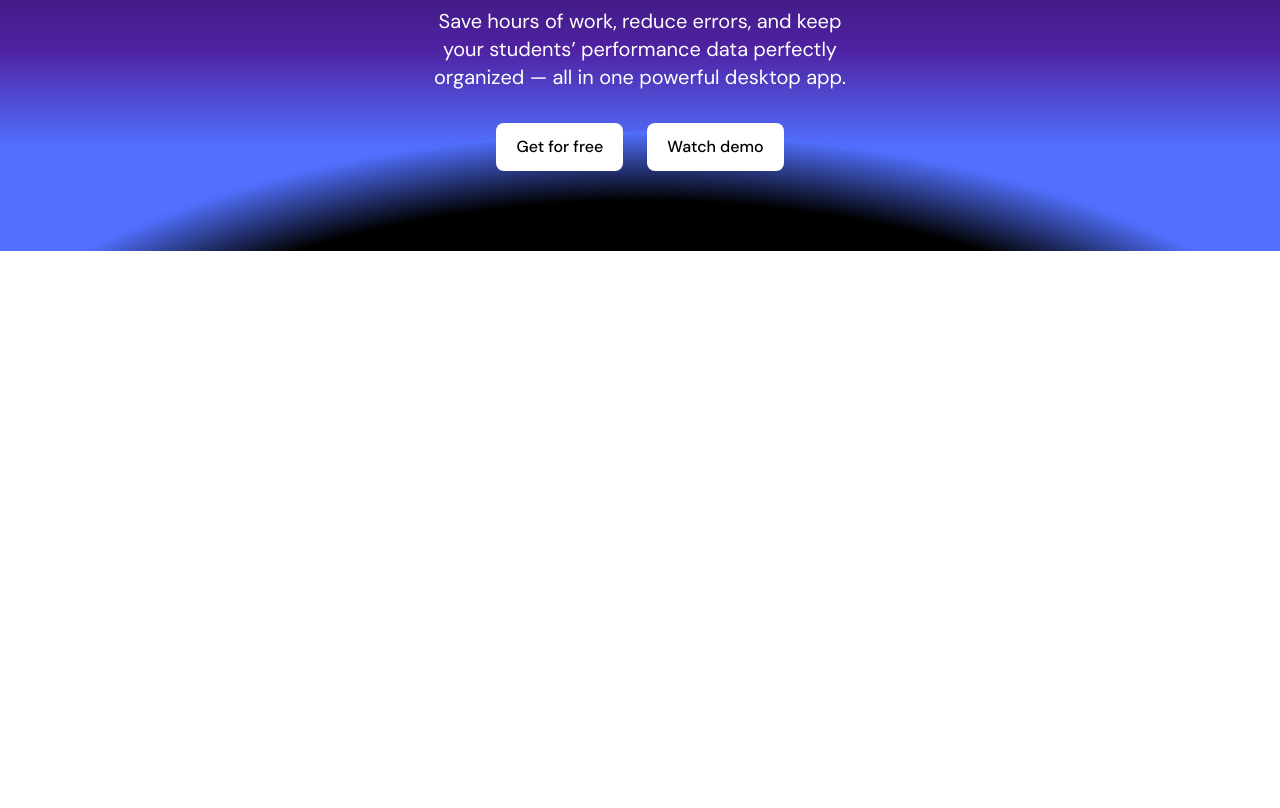
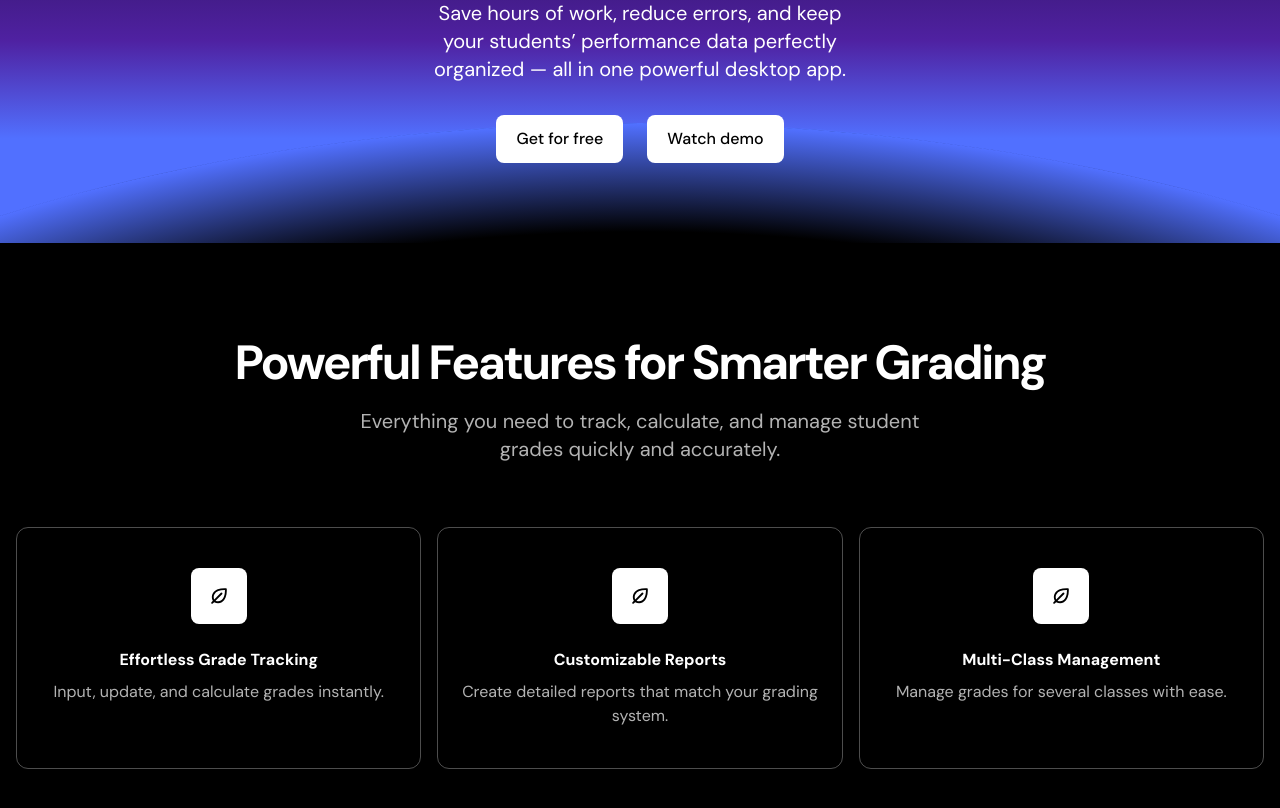
Before and after one commit to SamiraSiham/NotePilot, a Next.js app: page / in a window 1280 px wide. Shown: the part 420-1228 px from the top of the page. Before the commit the page ends 800 px from the top, so only its background shows below. Built offline with nearby package versions, Linux system fonts and the light colour scheme.

Commit message:
features

```diff
--- a/src/app/components/Features.jsx
+++ b/src/app/components/Features.jsx
@@ -1,21 +1,45 @@
+import EcosystemIcon from '../assets/icons/ecosystem.svg'
 const features = [
   {
-    title: "Integration Ecosystem",
+    title: "Effortless Grade Tracking",
     description:
-      "Enhance your productivity by connecting with your tools, keeping your essentials in one place.",
+      "Input, update, and calculate grades instantly.",
   },
   {
-    title: "Goal Setting and Tracking",
+    title: "Customizable Reports",
     description:
-      "Define and track your goals, breaking down objectives into achievable tasks to keep your targets in sight.",
+      "Create detailed reports that match your grading system.",
   },
   {
-    title: "Secure Data Encryption",
+    title: "Multi-Class Management",
     description:
-      "With end-to-end encryption, your data is securely stored and protected from unauthorized access.",
+      "Manage grades for several classes with ease.",
   },
 ];
 
 export const Features = () => {
-  return null;
+  return (
+    <div className="bg-black text-white py-[72px] sm:py-24">
+      <div className="container">
+        <h2 className='text-center font-bold text-5xl sm:6xl tracking-tighter'>Powerful Features for Smarter Grading</h2>
+        <div className='max-w-xl mx-auto'>
+          <p className='text-center mt-5 text-xl text-white/70'>
+            Everything you need to track, calculate, and manage student grades quickly and accurately.
+          </p>
+        </div>
+        <div className='mt-16 flex flex-col sm:flex-row gap-4'>
+          {
+            features.map(({ title, description }) => (
+              <div key={title} className='border border-white/30 px-5 py-10 text-center rounded-xl sm:flex-1'>
+                <div className='inline-flex h-14 w-14 bg-white text-black justify-center items-center rounded-lg'>
+                  <EcosystemIcon />
+                </div>
+                <h3 className='mt-6 font-bold'>{title}</h3>
+                <p className='mt-2 text-white/70'>{description}</p>
+              </div>
+            ))}
+        </div>
+      </div>
+    </div>
+  );
 };
--- a/src/app/components/Hero.jsx
+++ b/src/app/components/Hero.jsx
@@ -2,8 +2,9 @@
 export const Hero = () => {
   return (
     <div className="bg-black text-white bg-[linear-gradient(to_bottom,#000,#200D42_34%,#4F21A1_65%,#5170ff_82%)] py-[72px] sm:py-20 relative overflow-clip">
-      <div className="absolute h-[375px] w-[750px] sm:w-[1536px] sm:h-[768px] rounded-[100%] bg-black left-1/2 -translate-x-1/2 border border-primary bg-[radial-gradient(closest-side,#000_82%,#5170ff)] top-[calc(100%-96px)] sm:top-[calc(100%-120px)]"></div>
+      <div className="absolute h-[375px] w-[750px] sm:w-[1536px] sm:h-[768px] lg:w-[2400px] lg:h-[1200px] rounded-[100%] bg-black left-1/2 -translate-x-1/2 border border-primary bg-[radial-gradient(closest-side,#000_82%,#5170ff)] top-[calc(100%-96px)] sm:top-[calc(100%-120px)]"></div>
       <div className="container relative">
+        {/* for when there is a new version */}
         {/* <div className="flex items-center justify-center">
           <a href="#" className="inline-flex gap-3 border py-1 px-2 rounded-lg border-white/30">
             <span className="bg-[linear-gradient(to_left,#F87AFF,#FB93D0,#FFDD99,#CF30B2,#2FD8FE)] text-transparent bg-clip-text [-webkit-background-clip:text]">
--- a/src/app/components/Navbar.jsx
+++ b/src/app/components/Navbar.jsx
@@ -8,7 +8,7 @@ export const Navbar = () => {
         <div className='py-4 flex items-center justify-between'>
           <div className=''>
             {/* <div className='absolute w-full top-2 bottom-0'></div> */}
-            <Image src={logoNavbar} alt='notepilot logo' height={70} width={70} className='relative' />
+            <Image src={logoNavbar} alt='notepilot logo' height={60} width={60} className='relative' />
           </div>
           <div className='border border-white border-opacity-30 h-10 w-10 inline-flex justify-center items-center rounded-lg sm:hidden'>
             <MenuIcon className='text-white' />
--- a/src/app/page.jsx
+++ b/src/app/page.jsx
@@ -1,7 +1,7 @@
 // import { Banner } from "./components/Banner";
 import { Navbar } from "./components/Navbar";
 import { Hero } from "./components/Hero";
-import { LogoTicker } from "./components/LogoTicker";
+// import { LogoTicker } from "./components/LogoTicker";
 import { Features } from "./components/Features";
 import { ProductShowcase } from "./components/ProductShowcase";
 import { FAQs } from "./components/FAQs";
@@ -11,10 +11,10 @@ import { Footer } from "./components/Footer";
 export default function Home() {
   return (
     <div className="bg-black">
-      {/* <Banner /> */}
+      {/* <Banner />  */} {/* for when there is a demo */}
       <Navbar />
       <Hero />
-      <LogoTicker />
+      {/* <LogoTicker /> */}
       <Features />
       <ProductShowcase />
       <FAQs />
```
